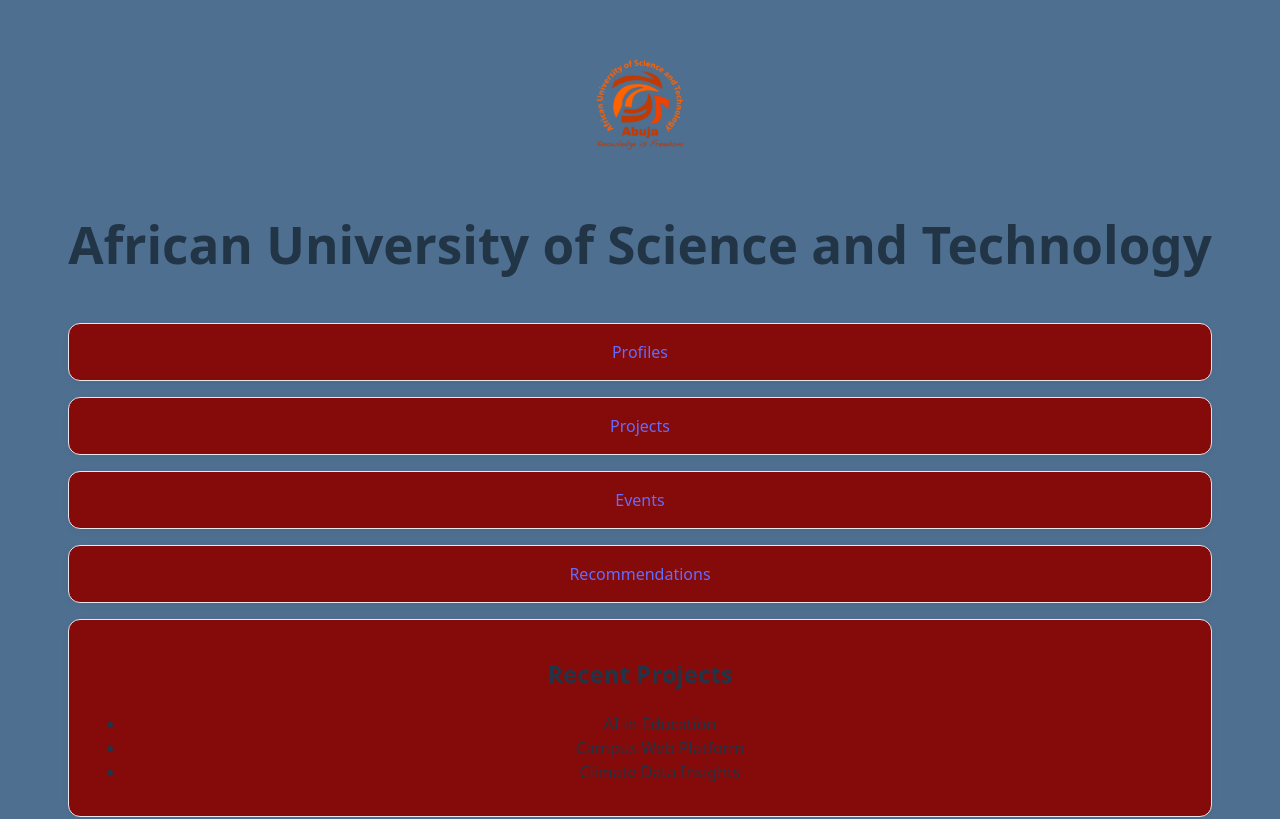
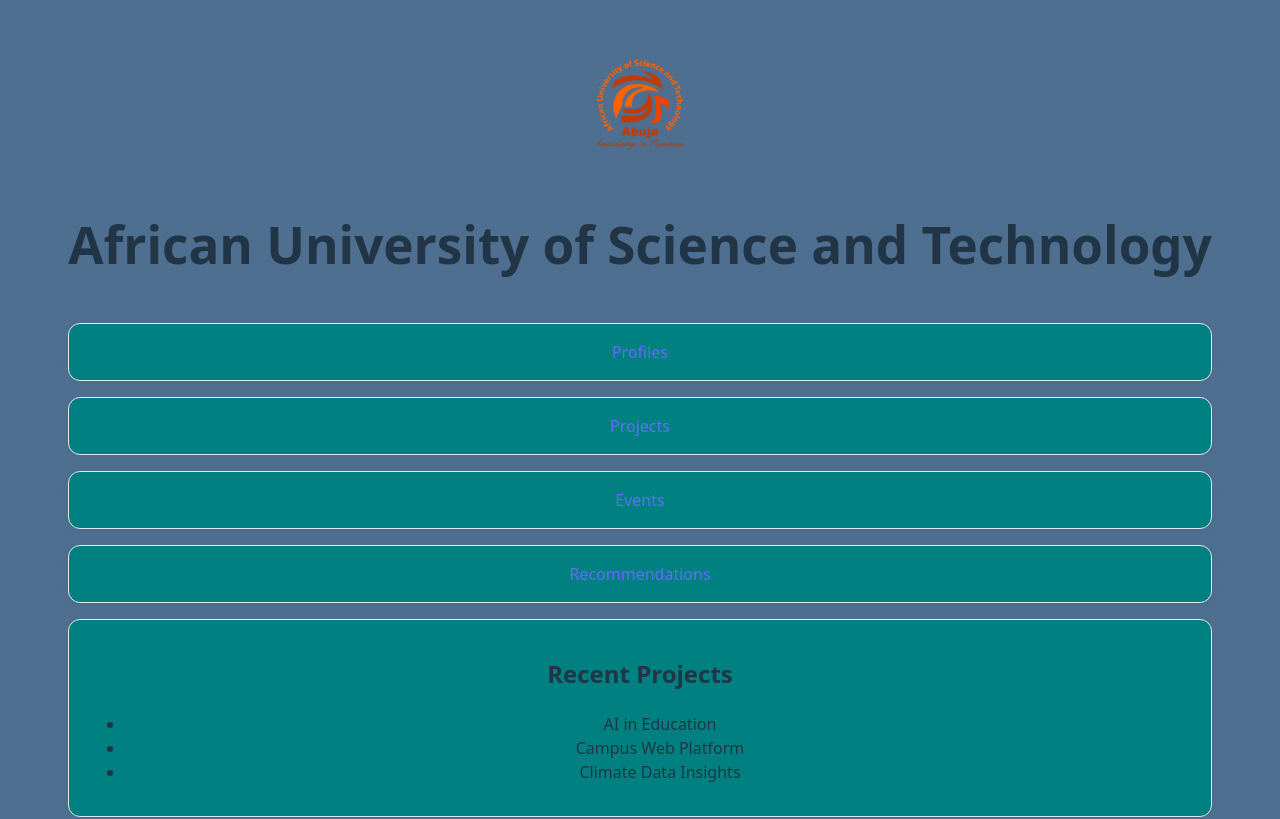
Before and after one commit to veric47/uni-collab, a React (Vite) app: page / in a window 1280 px wide. Shown: the top 819 px of the page. Built offline with nearby package versions, Linux system fonts and the light colour scheme.

Commit message:
Update card

```diff
--- a/src/styles.css
+++ b/src/styles.css
@@ -3,7 +3,7 @@
 .container { max-width: 1100px; margin: 0 auto; padding: 16px; }
 .nav { display:flex; gap:16px; padding:12px 16px; background: var(--blue); color:#fff; align-items:center;}
 .nav a { color:#fff; text-decoration:none; font-weight:600; }
-.card { background:#850a0a; border:1px solid #e5e7eb; border-radius:12px; padding:16px; box-shadow: 0 2px 8px rgba(0,0,0,0.04); }
+.card { background:teal; border:1px solid #e5e7eb; border-radius:12px; padding:16px; box-shadow: 0 2px 8px rgba(0,0,0,0.04); }
 .input, .select { width:100%; padding:10px; border:1px solid #d1d5db; border-radius:8px; }
 .btn { padding:10px 14px; border:none; border-radius:8px; background: var(--blue); color:#fff; cursor:pointer; font-weight:600; }
 .grid { display:grid; gap:16px; }
```
